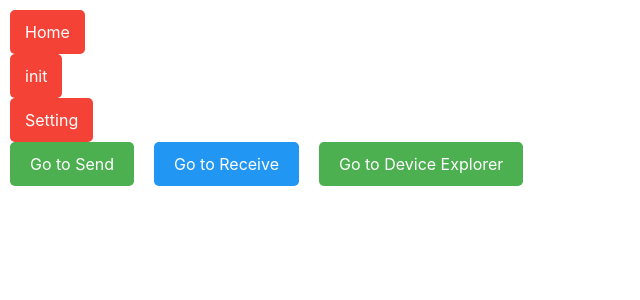
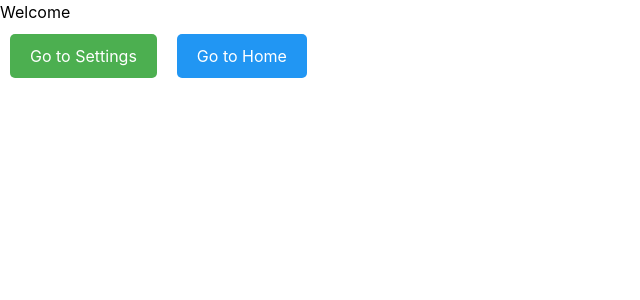
Before and after one commit to jhjoon09/20242R0136COSE48001, a React (Vite) app in the folder app/: page / in a window 1280 px wide. Shown: the top 300 px of the page, without its empty margins (0-640 px from the left). Built offline with nearby package versions, Linux system fonts and the light colour scheme.

Commit message:
feat: make init page

```diff
--- a/app/src/App.tsx
+++ b/app/src/App.tsx
@@ -3,18 +3,14 @@ import { useNavigate, Routes, Route } from 'react-router-dom';
 import { invoke } from '@tauri-apps/api/core';
 import './App.css';
 import Settings from './Setting.tsx';
-import Send from './files/Send.tsx';
-import Receive from './files/Receive.tsx';
-import HomeButton from './component/HomeButton.tsx';
-import Dest from './files/Dest.tsx';
-import MyDest from './files/MyDest.tsx';
 import { appConfigDir, homeDir } from '@tauri-apps/api/path';
 import DeviceExplorer from './explorer/DeviceExplorer';
 
 // 메인 페이지
 function MainPage() {
   const [greetMsg, setGreetMsg] = useState("");
-
+  const [workspace, setWorkspace] = useState("");
+  const [isConnected, setIsConnected] = useState(false);
   const navigate = useNavigate();
 
 
@@ -22,8 +18,9 @@ function MainPage() {
     async function greet() {
       try {
         const nickname = await invoke<String>("get_nickname");
-        console.log(nickname);
         setGreetMsg(`Hello, ${nickname}!`);
+        const workspace = await invoke<String>("get_workspace");
+        setWorkspace(`Workspace: ${workspace}`);
       } catch (error) {
         console.error("Error fetching nickname:", error);
       }
@@ -31,73 +28,24 @@ function MainPage() {
 
     async function init() {
       try {
-        const is_first_run = await invoke("is_first_run", {savedir : await appConfigDir(), homedir : await homeDir()});
-        if (is_first_run) {
-          setGreetMsg("Please set your nickname in the settings.");
-          navigate("/settings");
-          return;
-        }
-        await invoke("load_config");
+        await invoke("init_client");
         await greet();
-        await invoke("init_client");
-        alert("Server Connected");
+        setIsConnected(true);
       } catch (error) {
         console.error("Error fetching init:", error);
       }
     }
-
 
     init();
   }, [navigate]);
 
   return (
     <div>
-    <HomeButton />
-          <button
-      onClick={() => navigate("/settings")}
-      style={{
-        position: "relative", // 고정 위치 설정
-        top: "10px",
-        left: "10px",
-        padding: "10px 15px",
-        background: "#f44336",
-        color: "white",
-        border: "none",
-        borderRadius: "5px",
-        cursor: "pointer",
-      }}
-    >
-      Setting
-    </button>
-      <h1>{greetMsg}</h1>
-      <button
-        onClick={() => navigate("/send")}
-        style={{
-          margin: "10px",
-          padding: "10px 20px",
-          cursor: "pointer",
-          background: "#4caf50",
-          color: "white",
-          border: "none",
-          borderRadius: "5px",
-        }}
-      >
-        Go to Send
-      </button>
-      <button
-        onClick={() => navigate("/receive")}
-        style={{
-          margin: "10px",
-          padding: "10px 20px",
-          cursor: "pointer",
-          background: "#2196f3",
-          color: "white",
-          border: "none",
-          borderRadius: "5px",
-        }}
-      >
-        Go to Receive
-      </button>
+      <div>
+        <h1>{greetMsg}</h1>
+        <h2>{workspace}</h2>
+        <h2>{isConnected ? "Connected" : "Connecting to Server"}</h2>
+      </div>
       <button
         onClick={() => navigate('/device-explorer')}
         style={{
@@ -116,16 +64,75 @@ function MainPage() {
   );
 }
 
+function Init() {
+  const navigate = useNavigate();
+  useEffect(() => {
+    async function is_first() {
+      try {
+        const is_first_run = await invoke("is_first_run", {savedir : await appConfigDir(), homedir : await homeDir()});
+        if (is_first_run) {
+          navigate("/settings", {replace: true});
+          return;
+        }
+      } catch (error) {
+        console.error("Error fetching init:", error);
+      }
+    }
+
+    is_first();
+  }, [navigate]);
+
+  const init_client = async (): Promise<void> => {
+    await invoke("load_config");
+    navigate("/main", {replace: true});
+  }
+
+  return (
+    <div>
+      <h1>Welcome</h1>
+      <div>
+        <button
+          onClick={() => navigate("/settings", {replace: true})}
+          style={{
+            margin: "10px",
+            padding: "10px 20px",
+            cursor: "pointer",
+            background: "#4caf50",
+            color: "white",
+            border: "none",
+            borderRadius: "5px",
+          }}
+          >
+          Go to Settings
+          </button>
+
+        <button
+          onClick={() => init_client()}
+          style={{
+            margin: "10px",
+            padding: "10px 20px",
+            cursor: "pointer",
+            background: "#2196f3",
+            color: "white",
+            border: "none",
+            borderRadius: "5px",
+          }}
+        >
+          Go to Home
+        </button>
+
+      </div>
+    </div>
+  );
+}
+
 // App 컴포넌트
 function App() {
   return (
     <Routes>
-      <Route path="/" element={<MainPage />} />
+      <Route path="/" element={<Init />} />
+      <Route path="/main" element={<MainPage />} />
       <Route path="/settings" element={<Settings />} />
-      <Route path="/send" element={<Send />} />
-      <Route path="/dest" element={<Dest />} />
-      <Route path="/receive" element={<Receive />} />
-      <Route path="/my-dest" element={<MyDest />} />
       <Route path="/device-explorer" element={<DeviceExplorer />} />
     </Routes>
   );
--- a/app/src/Setting.tsx
+++ b/app/src/Setting.tsx
@@ -1,7 +1,6 @@
 import React, { useState } from "react";
 import { useNavigate } from "react-router-dom";
 import { invoke } from "@tauri-apps/api/core";
-import HomeButton from "./component/HomeButton";
 
 interface DirectoryContents {
   folders: string[];
@@ -55,12 +54,9 @@ const Settings: React.FC = () => {
   // 설정 저장
   const saveSetting = async () => {
     try {
-      console.log("Saving setting...");
-      console.log("nickname: ", nickname);
-      console.log("workspace: ", workspace);
       await invoke("init_config", { workspace: workspace, group : group, nickname :nickname });
-      alert("Config saved!");
-      navigate("/");
+      await invoke("load_config");
+      navigate("/main", {replace: true});
     } catch (error) {
       console.error("Error saving:", error);
       alert("Failed to save. Try again.");
@@ -109,7 +105,6 @@ const Settings: React.FC = () => {
 
   return (
     <div style={{ padding: "20px" }}>
-      <HomeButton />
       <h1>Settings</h1>
       <div>
         <label>Workspace Directory:</label>
--- a/app/src/component/HomeButton.tsx
+++ b/app/src/component/HomeButton.tsx
@@ -1,4 +1,3 @@
-import { invoke } from "@tauri-apps/api/core";
 import React from "react";
 import { useNavigate } from "react-router-dom";
 
@@ -6,8 +5,8 @@ const HomeButton: React.FC = () => {
   const navigate = useNavigate();
 
   return (
-    <><div><button
-      onClick={() => navigate("/")}
+    <div><button
+      onClick={() => navigate("/main")}
       style={{
         position: "relative", // 고정 위치 설정
         top: "10px",
@@ -21,22 +20,7 @@ const HomeButton: React.FC = () => {
       }}
     >
       Home
-    </button></div><div><button
-      onClick={() => invoke("init")}
-      style={{
-        position: "relative", // 고정 위치 설정
-        top: "10px",
-        left: "10px",
-        padding: "10px 15px",
-        background: "#f44336",
-        color: "white",
-        border: "none",
-        borderRadius: "5px",
-        cursor: "pointer",
-      }}
-    >
-        init
-      </button></div></>
+    </button></div>
   );
 };
 
```
